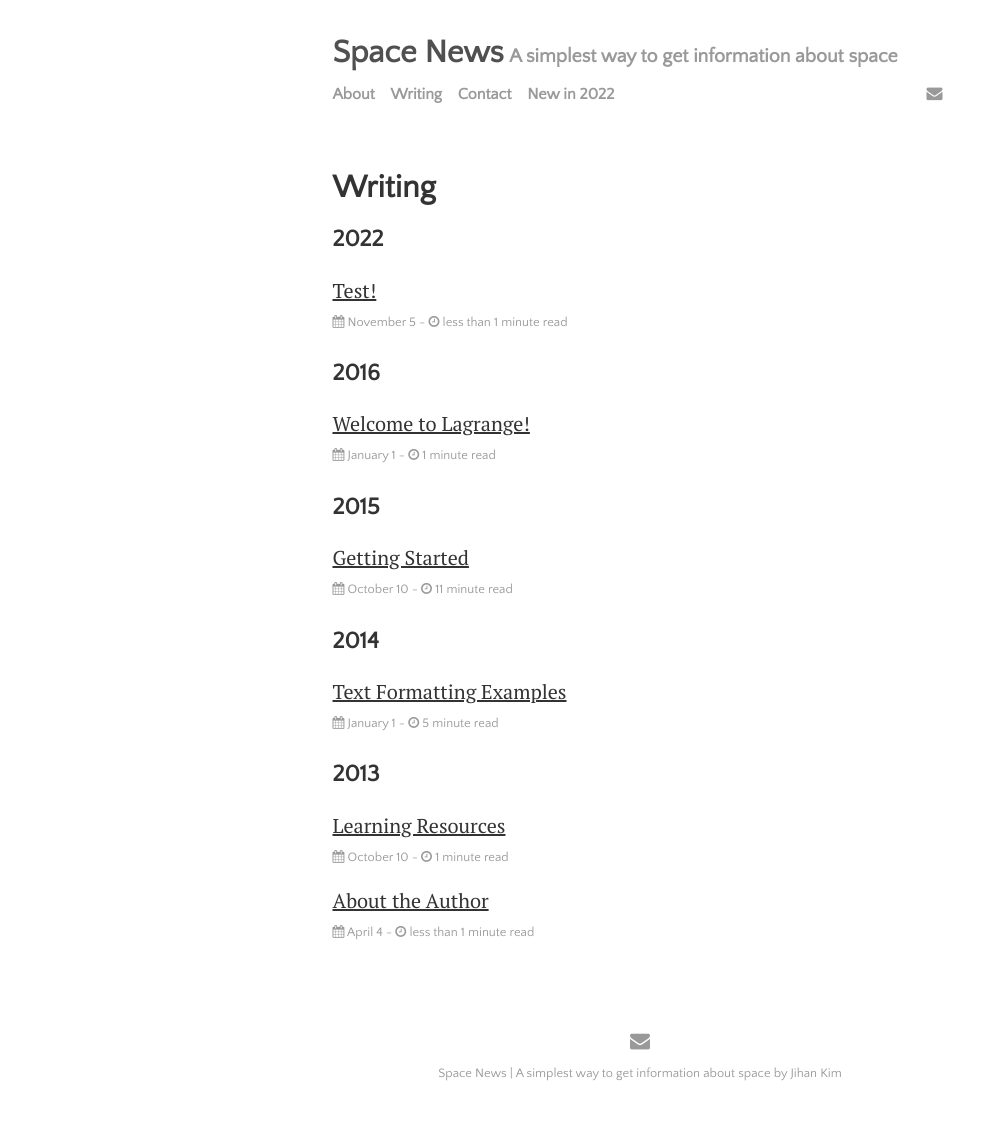
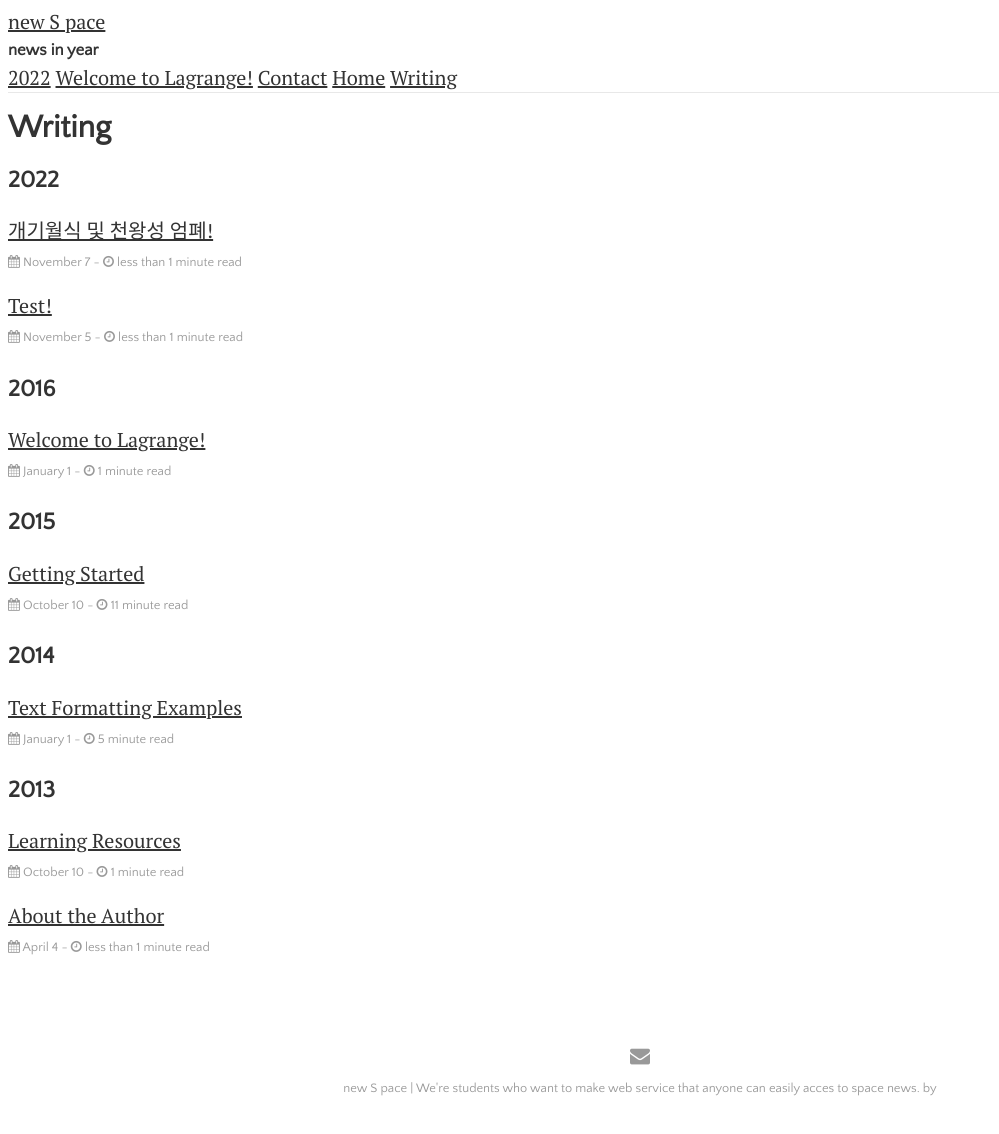
Before and after one commit to newsSpace/newSpace.github.io, a Jekyll site: the page built from menu/writing.md, in a window 1280 px wide. Shown: the whole page, without its empty margins (0-999 px from the left). Built offline with Jekyll 4.4.1, drawn with Linux system fonts in a browser that asks for light colours.

Commit message:
Add files via upload

```diff
--- a/_config.yml
+++ b/_config.yml
@@ -1,29 +1,53 @@
-# Site Build Settings
+# Welcome to Jekyll!
+#
+# This config file is meant for settings that affect your whole blog, values
+# which you are expected to set up once and rarely edit after that. If you find
+# yourself editing this file very often, consider using Jekyll's data files
+# feature for the data you need to update frequently.
+#
+# For technical reasons, this file is *NOT* reloaded automatically when you use
+# 'bundle exec jekyll serve'. If you change this file, please restart the server process.
+#
+# If you need help with YAML syntax, here are some quick references for you:
+# https://learn-the-web.algonquindesign.ca/topics/markdown-yaml-cheat-sheet/#yaml
+# https://learnxinyminutes.com/docs/yaml/
+#
+# Site settings
+# These are used to personalize your new site. If you look in the HTML files,
+# you will see them accessed via {{ site.title }}, {{ site.email }}, and so on.
+# You can create any custom variable you would like, and they will be accessible
+# in the templates via {{ site.myvariable }}.
 
-# Jekyll-paginate-v2 configuration
-#  pagination:
-#   enabled: true
-#   per_page: 5
-#   permalink: '/page/:num/'
-#   title: ':title - page :num of :max'
-#   limit: 0
-#   sort_field: 'date'
-#   sort_reverse: true
-
-# jekyll-paginate configuration
-paginate:            5
+title: new S pace
+email: catjihan03@gmail.com
+description:
+  >- # this means to ignore newlines until "baseurl:"
+  We're students who want to make web service that anyone can easily acces to space news.
+baseurl: "" # the subpath of your site, e.g. /blog
+url: "" # the base hostname & protocol for your site, e.g. http://example.com
+# twitter_username: jekyllrb
+github_username: jekyll
 
 # Build settings
-markdown:            kramdown
-highlighter:         rouge
-permalink:           /:title
-plugins:             [jekyll-paginate, jekyll-sitemap, jekyll-feed, jekyll-seo-tag]
-
-# Customise atom feed settings (this is where Jekyll-Feed gets configuration information)
-title:		           'Space News'
-description:	       'A simplest way to get information about space'
-author:              'Jihan Kim'
-
-# RSS 2.0 can be used instead of Atom by uncommenting following two lines
-#feed:
-#  path: rss-feed.xml
+theme: minima
+plugins:
+  - jekyll-feed
+# Exclude from processing.
+# The following items will not be processed, by default.
+# Any item listed under the `exclude:` key here will be automatically added to
+# the internal "default list".
+#
+# Excluded items can be processed by explicitly listing the directories or
+# their entries' file path in the `include:` list.
+#
+# exclude:
+#   - .sass-cache/
+#   - .jekyll-cache/
+#   - gemfiles/
+#   - Gemfile
+#   - Gemfile.lock
+#   - node_modules/
+#   - vendor/bundle/
+#   - vendor/cache/
+#   - vendor/gems/
+#   - vendor/ruby/
--- a/_includes/header.html
+++ b/_includes/header.html
@@ -1,7 +1,9 @@
-<header class="header">
-  <h3 class="header-title">
-    <a href="{{ site.github.url }}/">{{ site.title }}</a>
-    <small class="header-subtitle">{{ site.description }}</small>
-    {% include menu.html %}
-  </h3>
-</header>
+<header class="site-header">
+
+    <div class="wrapper">
+      {%- assign default_paths = site.pages | map: "path" -%}
+      {%- assign page_paths = site.header_pages | default: default_paths -%}
+      {%- assign titles_size = site.pages | map: 'title' | join: '' | size -%}
+      <a class="site-title" rel="author" href="{{ "/" | relative_url }}">{{ site.title | escape }}</a>
+    </div>
+  </header>
--- /dev/null
+++ b/_includes/news-in-year.html
@@ -0,0 +1,12 @@
+<link type ="text/css" href="../assets/css/style.scss">
+
+<header style = "border-bottom: 1px solid rgb(232, 232, 232);">
+    <div class="wrapper list" style = "color: rgb(66, 66, 66)">
+        <h5 style="margin: 0;">news in year</h5>
+        {% for page in site.pages %}
+            {% if page.title != nill and page.title != "About" %}
+                <span class = "news-in-year"><a href="{{ page.url }}">{{ page.title }}</a></span>
+            {% endif %}
+        {% endfor %}
+    </div>
+</header>
--- a/_layouts/default.html
+++ b/_layouts/default.html
@@ -1,13 +1,24 @@
-<!doctype html>
-<html>
-  {% include head.html %}
+<!DOCTYPE html>
+<html lang="{{ page.lang | default: site.lang | default: "en" }}">
+
+  {%- include head.html -%}
+
+
   <body>
-    <div class="container">
-      {% include header.html %}
-      <div class="content-container">
-        {{ content }}
-      </div>
-      {% include footer.html %}
+    <div class ="main">
+      {%- include header.html -%}
+
+      {% include news-in-year.html %}
+
+      <main class="page-content" aria-label="Content">
+        <div class="wrapper">
+          {{ content }}
+        </div>
+      </main>
+
+      {%- include footer.html -%}
     </div>
+
   </body>
+
 </html>
--- /dev/null
+++ b/_posts/2022-11-07-개기월식-및-천왕성-엄폐.md
@@ -0,0 +1,8 @@
+---
+layout: "post"
+title: "개기월식 및 천왕성 엄폐!"
+permalink: /posts/:year/:month/:day/
+---
+ 오늘 11월 8일, 앞으로 200년을 볼수 없는 진귀한 우주쇼가 펼쳐 진다고 한다. 바로 개기 월식과 천왕성 엄폐.
+ > 개기월식은 8일 오후 6시10분부터 9시50분까지 총 3시간 40분 동안 개기월식이 진행된다. 개기월식과 동시에 8일 오후 8시 23분부터 9시 26분까지는 달이 천왕성을 가리는 천왕성 엄폐 관측이 가능하다. 엄폐는 멀리 있는 천체가 가까이 있는 천체에 의해 가려지는 현상을 말한다.
+ *-동아일보*
--- /dev/null
+++ b/assets/css/main.css
@@ -0,0 +1,5 @@
+.news-in-year{
+    color: tan;
+    border-radius: 5px;
+    box-shadow: rgba(0, 0, 0, 0.24) 0px 3px 8px;
+}
--- /dev/null
+++ b/assets/css/style.scss
@@ -0,0 +1 @@
+@import "main";
--- /dev/null
+++ b/index.markdown
@@ -0,0 +1,6 @@
+---
+# Feel free to add content and custom Front Matter to this file.
+# To modify the layout, see https://jekyllrb.com/docs/themes/#overriding-theme-defaults
+
+layout: home
+---
```
Also changed, not shown: 404.html (+18 -8 lines), Gemfile (+32 -1 lines), about.markdown (added, +18 -0 lines), news-in-year/2022.md (added, +75 -0 lines), Gemfile.lock, README.md, favicon.ico.
